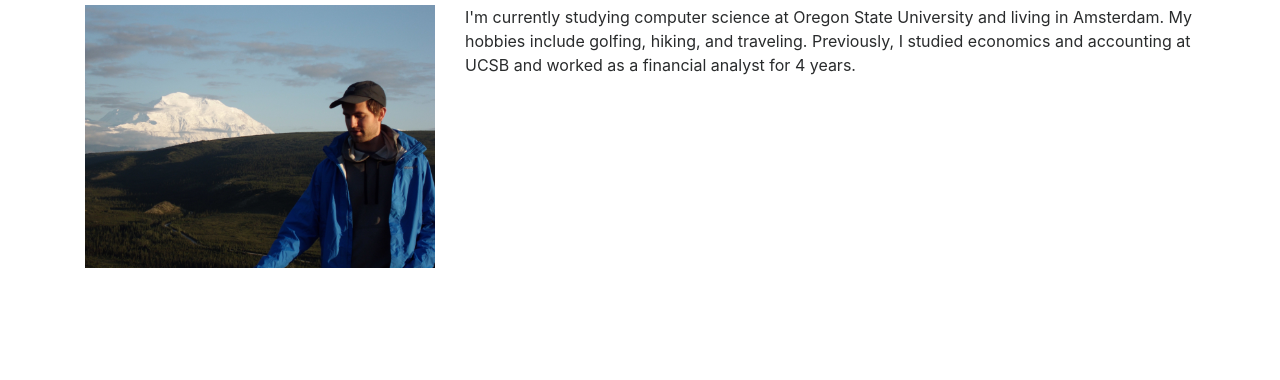
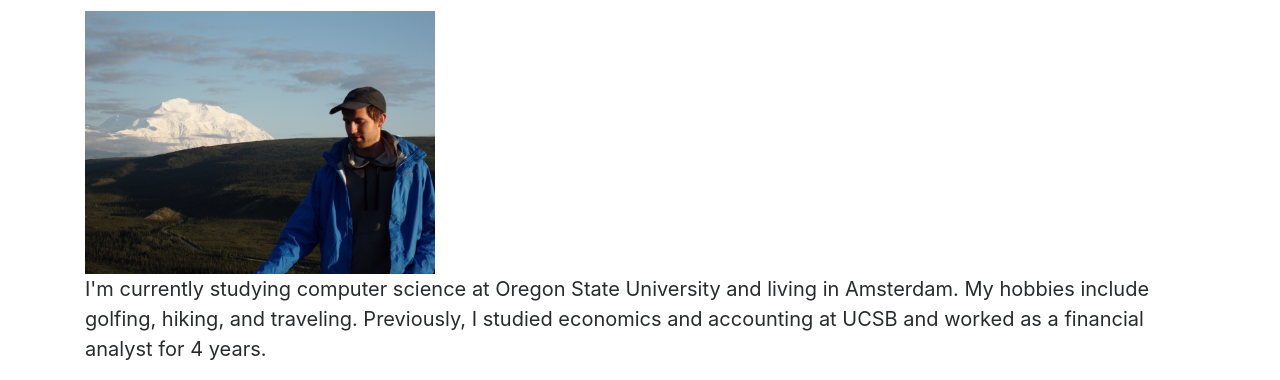
Before and after one commit to sjmiddlebrook/Portfolio-Website, a plain HTML site: page home.html in a window 1280 px wide. Shown: the part 624-1004 px from the top of the page. Before the commit the page ends 892 px from the top, so only its background shows below. Drawn offline with nearby package versions, Linux system fonts and the light colour scheme.

Commit message:
add media screen queries to change font sizes

```diff
--- a/css/styles.css
+++ b/css/styles.css
@@ -1,3 +1,26 @@
+/* make responsive adjustments for different screen sizes */
+
+@media screen and (max-width: 768px) {
+    body {
+        font-size: 75%;
+    }
+}
+
+
+@media screen and (min-width: 769px) {
+    body {
+        font-size: 100%;
+    }
+}
+
+@media screen and (min-width: 960px) {
+    body {
+        font-size: 125%;
+    }
+}
+
+
+
 /* formats for the header section with name, title, and logo */
 .header_text {
     color: gray;
--- a/home.html
+++ b/home.html
@@ -6,12 +6,13 @@
     <meta name="description"
           content="Jack Middlebrook's personal projects. Includes projects that are completed and currently in development">
     <title>Jack Middlebrook</title>
-    <link rel="stylesheet" href="css/styles.css">
+
 
     <!-- Bootstrap CSS -->
     <link rel="stylesheet" href="https://maxcdn.bootstrapcdn.com/bootstrap/4.0.0-beta.3/css/bootstrap.min.css"
           integrity="sha384-Zug+QiDoJOrZ5t4lssLdxGhVrurbmBWopoEl+M6BdEfwnCJZtKxi1KgxUyJq13dy" crossorigin="anonymous">
 
+    <link rel="stylesheet" href="css/styles.css">
 </head>
 <body>
 
```
